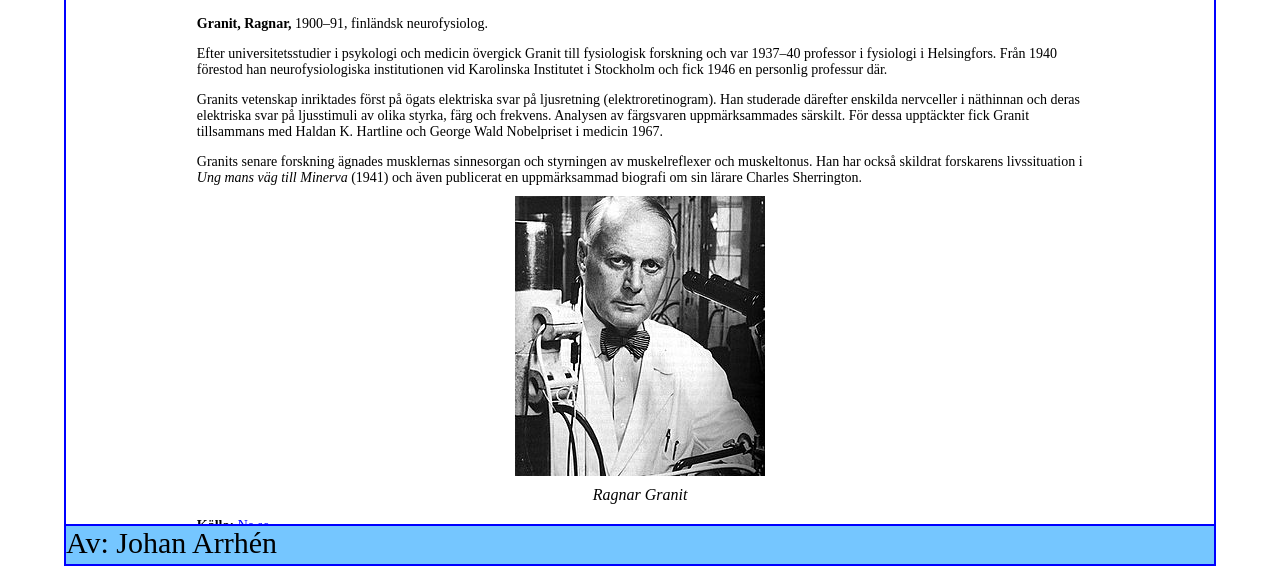
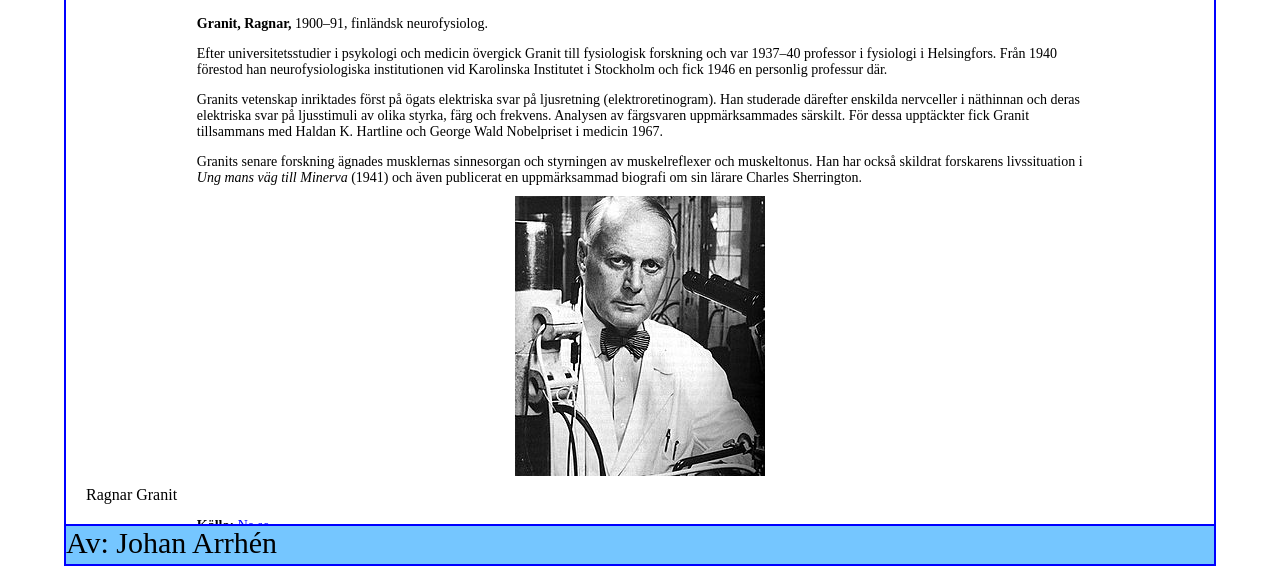
Before and after one commit to JohanArrhen/Johanarrhen.github.io, a plain HTML site: page Ragnar-Granit.html in a window 1280 px wide. Shown: the part 234-800 px from the top of the page. Drawn offline with Linux system fonts and the light colour scheme.

Commit message:
Update stylesheet.css

```diff
--- a/stylesheet.css
+++ b/stylesheet.css
@@ -165,7 +165,7 @@ img{
 	padding: 10px;
 }
 
-figcaption{
+#figcaption{
 	font-style: italic;
 	text-align: center;
 }
```
